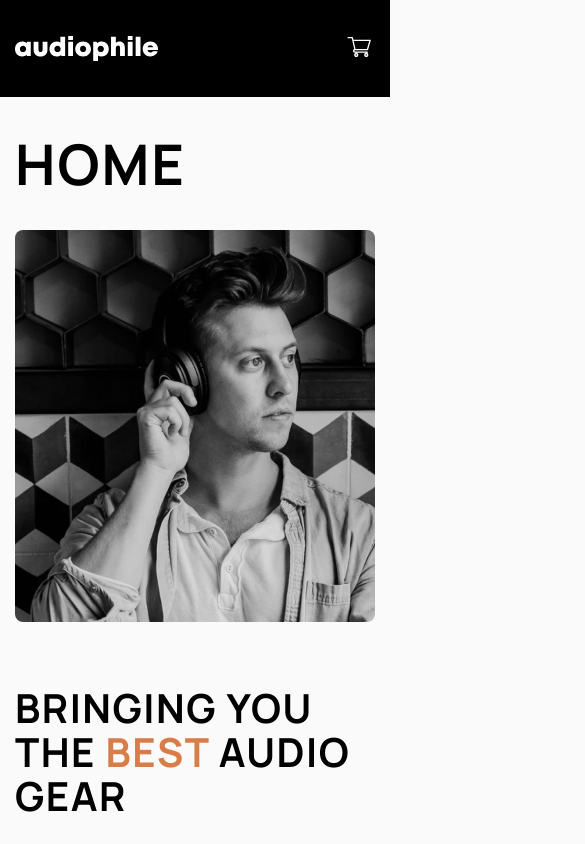
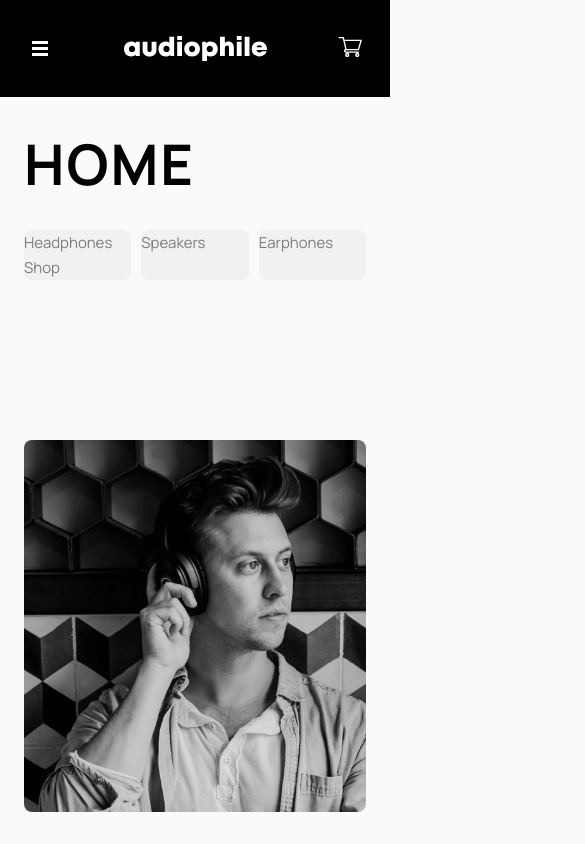
Before and after one commit to K-ost/audiophile-e-commerce, a React (Vite) app: page /#/ in a window 390 px wide. Shown: the top 844 px of the page, 585 px wide, since content can reach past the window. Built offline with nearby package versions, Linux system fonts and the light colour scheme.

Commit message:
up 20.03 1.2

```diff
--- /dev/null
+++ b/src/components/Categories.tsx
@@ -0,0 +1,35 @@
+import styled from "styled-components"
+
+// Styles
+const Cats = styled.div`
+  display: grid;
+  grid-template-columns: repeat(3, 1fr);
+  grid-column-gap: 10px;
+  margin: 0 0 160px;
+  &:last-child {
+    margin: 0;
+  }
+`
+const CatItem = styled.div`
+  background: #F1F1F1;
+  border-radius: 8px;
+`
+
+const Categories: React.FC = () => {
+  return (
+    <Cats>
+      <CatItem>
+        Headphones
+        Shop
+      </CatItem>
+      <CatItem>
+        Speakers
+      </CatItem>
+      <CatItem>
+        Earphones
+      </CatItem>
+    </Cats>
+  )
+}
+
+export default Categories
--- a/src/components/Header.tsx
+++ b/src/components/Header.tsx
@@ -5,6 +5,7 @@ import Cart from "./cart/Cart"
 import Modal from "../ui/Modal"
 import { useState } from "react"
 import CartModal from "./cart/CartModal"
+import Bars from "../ui/Bars"
 
 // Styles
 const HeaderBox = styled.header`
@@ -13,29 +14,36 @@ const HeaderBox = styled.header`
   .container {
     display: flex;
     align-items: center;
-    justify-content: space-between;
     height: 97px;
     position: relative;
   }
 `
 const HeaderNav = styled.div`
+  margin: 0 0 0 auto;
   @media screen and (max-width: 1020px) {
     display: none;
   }
 `
+const HeaderCart = styled.div`
+  margin: 0 0 0 auto;
+`
 
 const Header: React.FC = () => {
   const [modal, setModal] = useState<boolean>(false)
+  const [nav, setNav] = useState<boolean>(false)
 
   return (
     <>
       <HeaderBox>
         <div className="container">
+          <Bars open={setNav} />
           <Logo />
           <HeaderNav>
             <Nav />
           </HeaderNav>
-          <Cart click={setModal} modal={modal} />
+          <HeaderCart>
+            <Cart click={setModal} modal={modal} />
+          </HeaderCart>
         </div>
       </HeaderBox>
       <Modal modal={modal} close={setModal} position="top-right">
--- a/src/index.scss
+++ b/src/index.scss
@@ -104,20 +104,26 @@ h6 {
 /* grid */
 .container {
   margin: 0 auto;
-  padding: 0 calc(var(--gap) / 2);
-  width: calc(var(--container) + var(--gap));
+  width: var(--container);
 }
 
 
 /* Responsive */
 @media screen and (max-width: 1160px) {
-  .container { width: 1020px; }
+  :root {
+    --container: 1020px;
+  }
 }
 
 @media screen and (max-width: 1020px) {
-  .container { width: 690px; }
+  :root {
+    --container: 690px;
+  }
 }
 
 @media screen and (max-width: 750px) {
-  .container { width: auto; }
+  :root {
+    --container: auto;
+  }
+  .container { padding: 0 24px; }
 }
--- a/src/pages/Home.tsx
+++ b/src/pages/Home.tsx
@@ -1,9 +1,12 @@
 import Bring from "../components/Bring"
+import Categories from "../components/Categories"
 
 const Home: React.FC = () => {
   return (
     <div>
       <h1>Home</h1>
+
+      <Categories />
 
       <Bring />
     </div>
--- /dev/null
+++ b/src/ui/Bars.tsx
@@ -0,0 +1,42 @@
+import styled from "styled-components"
+
+interface IBars {
+  open: React.Dispatch<React.SetStateAction<boolean>>
+}
+
+// Styles
+const BarsBtn = styled.button`
+  align-items: center;
+  background: 0;
+  border: 0;
+  border-radius: 0;
+  cursor: pointer;
+  display: none;
+  height: 32px;
+  justify-content: center;
+  outline: 0;
+  margin: 0 42px 0 0;
+  padding: 0;
+  min-width: 32px;
+  max-width: 32px;
+  @media screen and (max-width: 1020px) {
+    display: inline-flex;
+  }
+  @media screen and (max-width: 750px) {
+    margin: 0 auto 0 0;
+  }
+`
+
+const Bars: React.FC<IBars> = ({ open }) => {
+  return (
+    <BarsBtn onClick={() => open(true)}>
+      <svg width="16" height="15" viewBox="0 0 16 15" fill="none" xmlns="http://www.w3.org/2000/svg">
+        <rect width="16" height="3" fill="white"/>
+        <rect y="6" width="16" height="3" fill="white"/>
+        <rect y="12" width="16" height="3" fill="white"/>
+      </svg>
+    </BarsBtn>
+  )
+}
+
+export default Bars
--- a/src/ui/Modal.tsx
+++ b/src/ui/Modal.tsx
@@ -31,6 +31,15 @@ const Popup = styled.div<{ $open: boolean, $position: ModalPositionType }>`
   visibility: ${props => props.$open ? 'visible' : 'hidden'};
   transition: var(--animate);
   z-index: 1000;
+  @media screen and (max-width: 750px) {
+    ${props => props.$position === 'top-right' && `
+      top: 114px;
+      left: 24px;
+      right: 24px;
+      width: auto;
+      margin: 0;
+    `
+  }
 `
 const Overlay = styled.div<{ $open: boolean }>`
   background: rgba(0,0,0,0.5);
```
